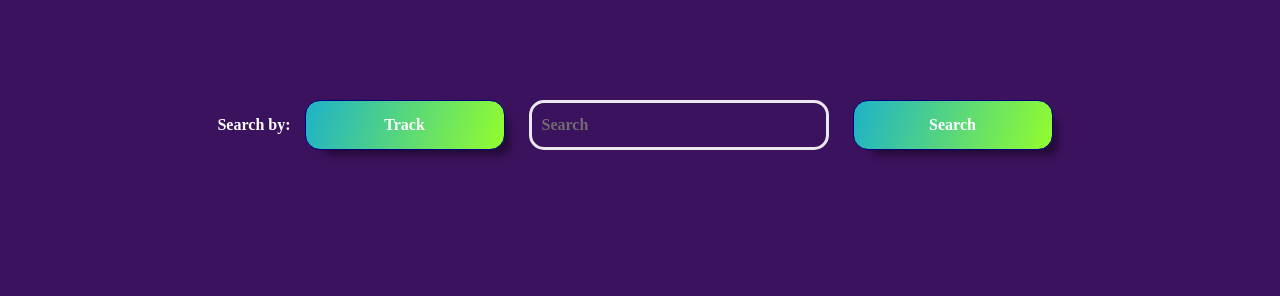
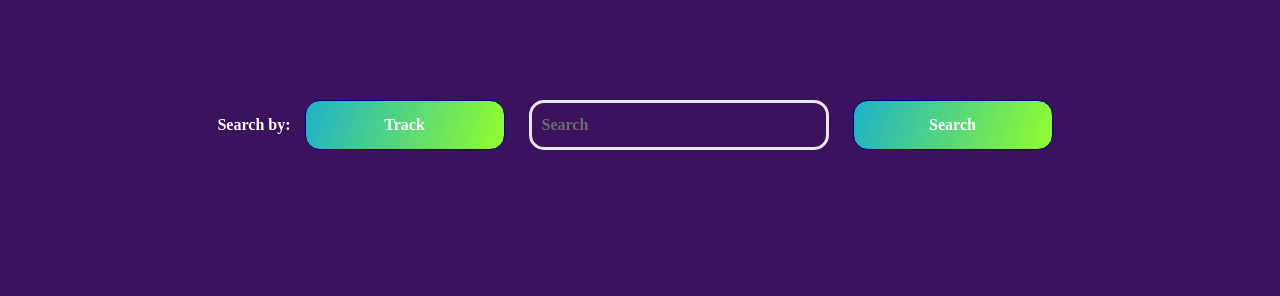
Before and after one commit to R4V88/MusicApp, a website: page src/content/index.html in a window 1280 px wide. Shown: the top 296 px of the page. Drawn offline with nearby package versions, Linux system fonts and the light colour scheme; files that its build step writes are made by us from their sources; files whose address does not match are found by name.

Commit message:
changed colors in select input

```diff
--- a/src/scss/styles/searchBar.scss
+++ b/src/scss/styles/searchBar.scss
@@ -40,7 +40,6 @@ body {
     background: linear-gradient(108deg, rgba(34, 181, 195, 0.9948179955575981) 4%, rgba(147, 253, 45, 1) 100%);
     font-weight: bold;
     margin: 0 10px;
-    box-shadow: 11px 11px 7px -6px rgba(0, 0, 0, 0.42);
     border: 1px solid #000080;
     color: white;
 }
@@ -52,9 +51,9 @@ select#search-value {
     -webkit-appearance: none;
     -moz-appearance: none;
     text-align: center;
-    box-shadow: 11px 11px 7px -6px rgba(0, 0, 0, 0.42);
     border: 1px solid #000080;
     color: white;
+    background-color: #4C236E;
 }
 
 .search:hover {
```
